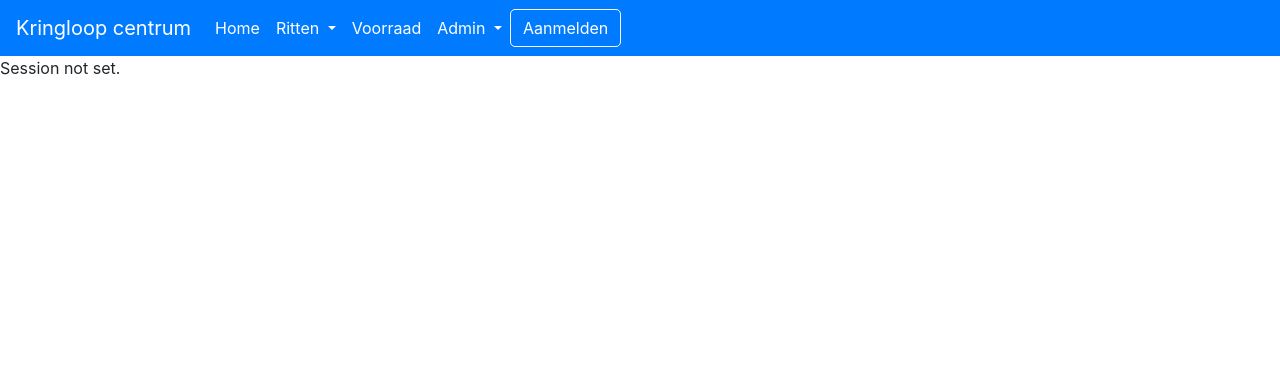
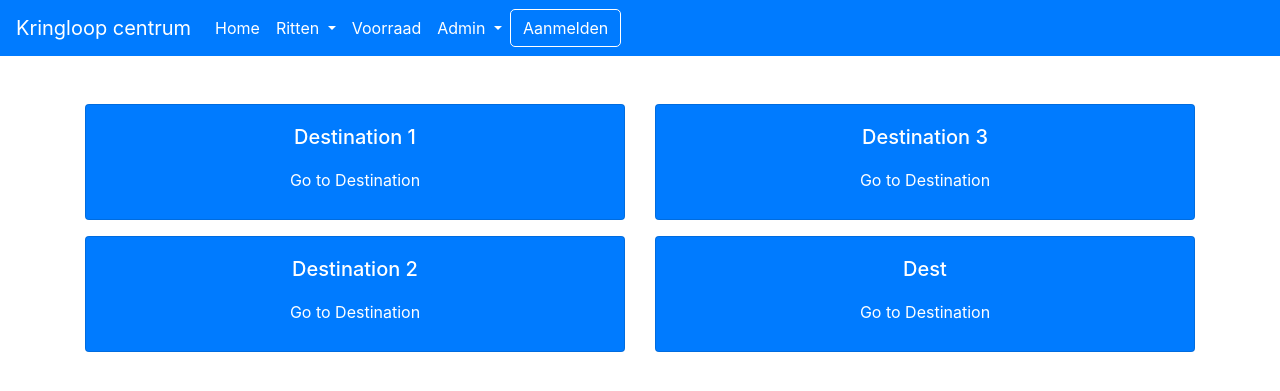
Before and after one commit to DeDaveyy/kringloop, a PHP site: page / in a window 1280 px wide. Shown: the top 391 px of the page. Run offline with PHP 8.4, Linux system fonts and the light colour scheme.

Commit message:
Added four cards

```diff
--- /dev/null
+++ b/functions/categorie.crud.php
@@ -0,0 +1,5 @@
+<?php
+
+/**
+ * Deze file is voor de CRUD functies voor categorie.
+ */
--- a/index.php
+++ b/index.php
@@ -1,11 +1,51 @@
 <?php
-include "includes/header.php";
+include "./includes/header.php";
+?>
 
-session_start();
+<head>
+<style>
+    .card {
+      background-color: #007bff;
+      color: #fff; /* Text color for better contrast */
+    }
+</style>
+</head>
+<main class="mt-3">
+<div class="container mt-5">
+  <div class="row justify-content-center">
+    <!-- First Column -->
+    <div class="col-md-6">
+      <div class="card mb-3">
+        <div class="card-body d-flex flex-column align-items-center">
+          <h5 class="card-title">Destination 1</h5>
+          <button class="btn btn-primary"><a href="#destination1" class="text-white">Go to Destination</a></button>
+        </div>
+      </div>
 
-if (isset($_SESSION['username'])) {
-    $username = $_SESSION['username'];
-    echo 'Welcome, ' . $username . '!';
-} else {
-    echo 'Session not set.';
-}
+      <div class="card">
+        <div class="card-body d-flex flex-column align-items-center">
+          <h5 class="card-title">Destination 2</h5>
+          <button class="btn btn-primary"><a href="#destination2" class="text-white">Go to Destination</a></button>
+        </div>
+      </div>
+    </div>
+
+    <!-- Second Column -->
+    <div class="col-md-6">
+      <div class="card mb-3">
+        <div class="card-body d-flex flex-column align-items-center">
+          <h5 class="card-title">Destination 3</h5>
+          <button class="btn btn-primary"><a href="#destination3" class="text-white">Go to Destination</a></button>
+        </div>
+      </div>
+
+      <div class="card">
+        <div class="card-body d-flex flex-column align-items-center">
+          <h5 class="card-title">Dest</h5>
+          <button class="btn btn-primary"><a href="#destination4" class="text-white">Go to Destination</a></button>
+        </div>
+      </div>
+    </div>
+  </div>
+</div>
+</main>
--- a/pages/categoriecrud.php
+++ b/pages/categoriecrud.php
@@ -1,4 +1,7 @@
-<?php include("../includes/leftheader.php"); include("../classes/dbh.class.php"); ?>
+<?php
+    include("../includes/leftheader.php");
+    include("../classes/dbh.class.php");
+?>
 
 
 <!DOCTYPE html>
```
Also changed, not shown: classes/auth.class.php (deleted, +0 -41 lines).
